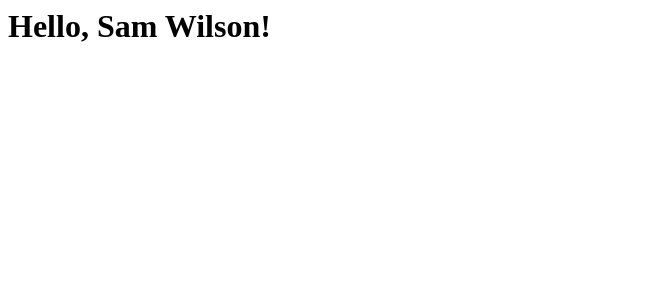
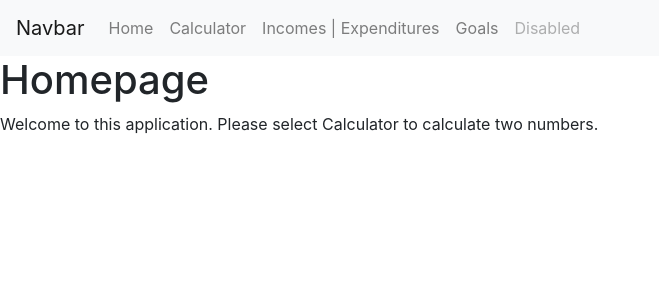
Before and after one commit to scAB1001/Budget_Tracker, a Flask app: page / in a window 1280 px wide. Shown: the top 300 px of the page, without its empty margins (0-659 px from the left). Run offline with Flask 3, Linux system fonts and the light colour scheme; some libraries are stand-ins or nearby versions.

Commit message:
Exoskeleton for A1 working

```diff
--- a/S2/app/templates/base.html
+++ b/S2/app/templates/base.html
@@ -9,7 +9,6 @@
     <!-- Bootstrap CSS -->
     <link rel="stylesheet" href="https://stackpath.bootstrapcdn.com/bootstrap/4.2.1/css/bootstrap.min.css"
         integrity="sha384-GJzZqFGwb1QTTN6wy59ffF1BuGJpLSa9DkKMp0DgiMDm4iYMj70gZWKYbI706tWS" crossorigin="anonymous">
-
 
     <style>
         ul#menu li {
@@ -24,12 +23,12 @@
 </head>
 
 <body>
-    <ul id="menu">
+    <!--<ul id="menu">
         <li><a>Page 1</a></li>
         <li><a>Page 2</a></li>
         <li><a>Page 3</a></li>
         <li><a>Page 4</a></li>
-    </ul>
+    </ul>-->
 
     <nav class="navbar navbar-expand-sm navbar-light bg-light">
         <a class="navbar-brand" href="#">Navbar</a>
@@ -42,6 +41,8 @@
             <ul class="navbar-nav mr-auto">
                 <li class="nav-item"><a class="nav-link" href="/">Home <span class="sr-only">(current)</span></a></li>
                 <li class="nav-item"><a class="nav-link" href="/calculator">Calculator</a></li>
+                <li class="nav-item"><a class="nav-link" href="/Incomes_Expenditures">Incomes | Expenditures</a></li>
+                <li class="nav-item"><a class="nav-link" href="/Goals">Goals</a></li>
                 <li class="nav-item"><a class="nav-link disabled" href="#">Disabled</a></li>
             </ul>
         </div>
--- /dev/null
+++ b/S2/app/templates/zgoals.html
@@ -0,0 +1,6 @@
+{% extends "base.html" %}
+{% block content %}
+
+<h1>Goals</h1>
+
+{% endblock %}
--- /dev/null
+++ b/S2/app/templates/zhomepage.html
@@ -0,0 +1,6 @@
+{% extends "base.html" %}
+{% block content %}
+
+<h1>Homepage</h1>
+{{home.description}}
+{% endblock %}
--- /dev/null
+++ b/S2/app/templates/zie.html
@@ -0,0 +1,6 @@
+{% extends "base.html" %}
+{% block content %}
+
+<h1>Incomes | Expenditures</h1>
+
+{% endblock %}
--- a/S2/app/views.py
+++ b/S2/app/views.py
@@ -2,7 +2,7 @@ from flask import render_template, flash
 from app import app
 from .forms import CalculatorForm
 
-@app.route('/')
+@app.route('/sam')
 def index():
     user = {'name': 'Sam Wilson'}
     return render_template('index.html',
@@ -32,3 +32,18 @@ def calculator():
 def home():
     home={'description':'Welcome to this application. Please select Calculator to calculate two numbers.'}
     return render_template('home.html', title='Home', home=home)
+
+
+
+@app.route('/', methods=['GET', 'POST'])
+def home_page():
+    home={'description':'Welcome to this application. Please select Calculator to calculate two numbers.'}
+    return render_template('zhomepage.html', title='Homepage', home=home)
+
+@app.route('/Incomes_Expenditures')
+def incomes_expenditures():
+    return render_template('zie.html', title='Incomes | Expenditures')
+
+@app.route('/Goals')
+def goals():
+    return render_template('zgoals.html', title='Goals')
```
